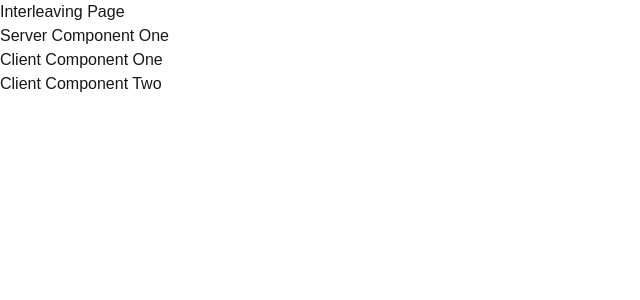
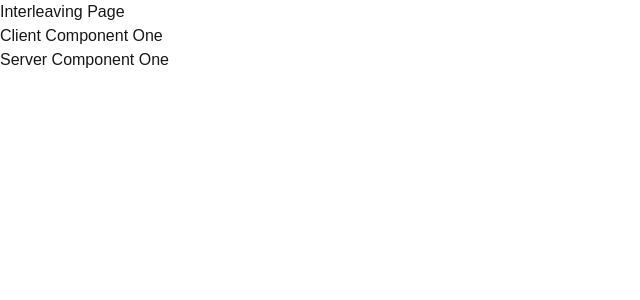
Before and after one commit to Shinia-Gupta/NextJS_RenderingDemo, a Next.js app: page /interleaving in a window 1280 px wide. Shown: the top 300 px of the page, without its empty margins (0-640 px from the left). Built offline with nearby package versions, Linux system fonts and the light colour scheme.

Commit message:
interleaving components - 4. Server within a client component - throws error

```diff
--- a/src/app/interleaving/page.tsx
+++ b/src/app/interleaving/page.tsx
@@ -5,8 +5,8 @@ export default function InterleavingPage() {
   return (
     <div>
       <h1>Interleaving Page</h1>
-      <ServerComponentOne />
-      {/* <ClientComponentOne /> */}
+      {/* <ServerComponentOne /> */}
+      <ClientComponentOne />
     </div>
   );
 }
--- a/src/components/client-component-one.tsx
+++ b/src/components/client-component-one.tsx
@@ -2,6 +2,7 @@
 
 import React from "react";
 import ClientComponentTwo from "./client-component-two";
+import { ServerComponentOne } from "./server-component-one";
 
 export default function ClientComponentOne() {
     const [name, setName] = React.useState("Client Component One");
@@ -10,7 +11,8 @@ export default function ClientComponentOne() {
             <div>
                 Client Component One
             </div>
-            <ClientComponentTwo />
+            {/* <ClientComponentTwo /> */}
+            <ServerComponentOne/>
         </>
     );
 }
--- a/src/components/server-component-one.tsx
+++ b/src/components/server-component-one.tsx
@@ -8,7 +8,7 @@ export const ServerComponentOne = () => {
     <>
   <div>Server Component One</div>
   {/* <ServerComponentTwo/> */}
-  <ClientComponentOne/>
+  {/* <ClientComponentOne/> */}
 </>
 );
 }
```
